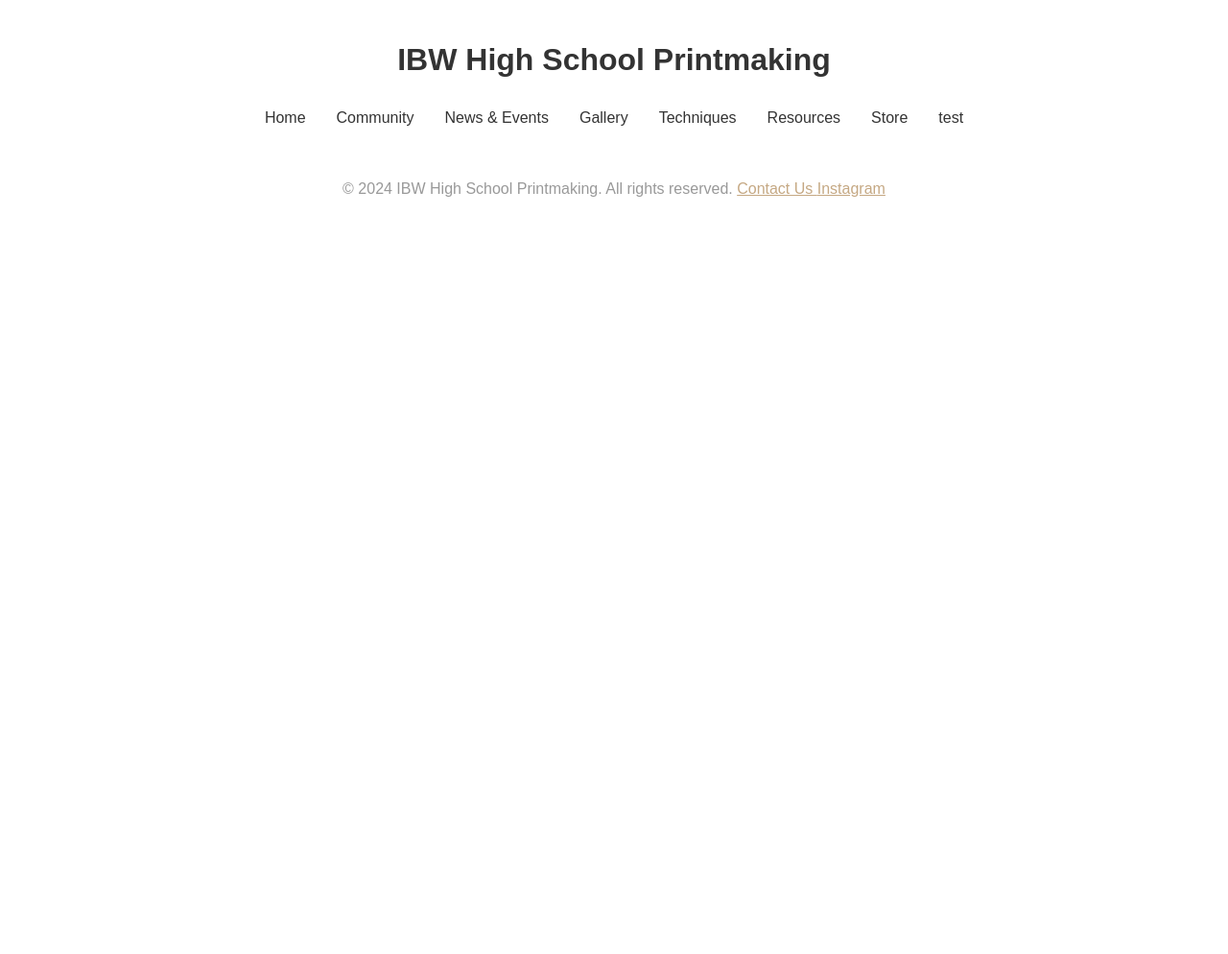
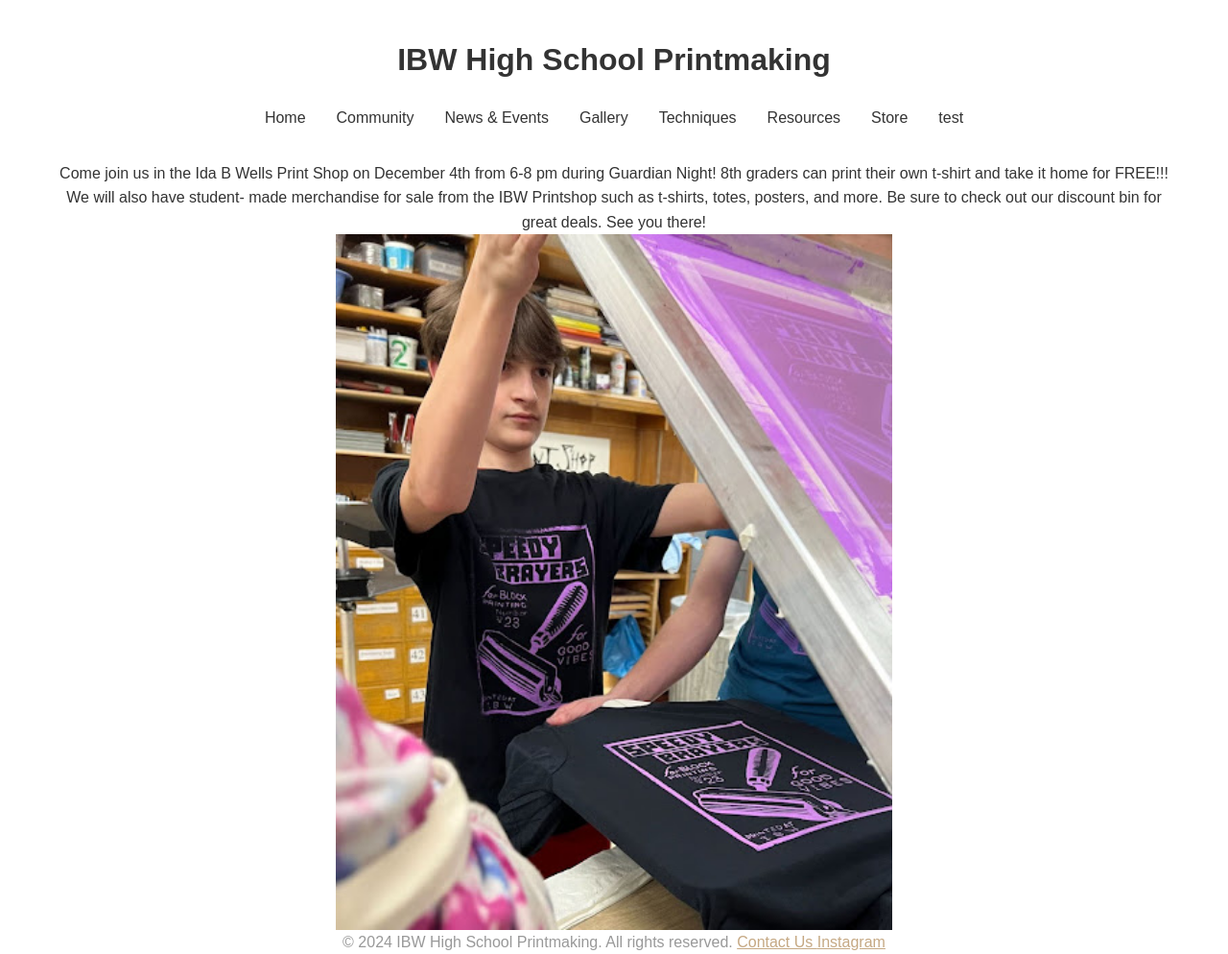
Before and after one commit to IBWPrintmaking/IBWPrintmaking.github.io, a Jekyll site: the page built from news.html, in a window 1280 px wide. Shown: the whole page at 96% size. Built offline with Jekyll 4.4.1, drawn with Linux system fonts in a browser that asks for light colours; before the commit the page ends 900 px from its top, so only the background shows below that.

Commit message:
Update news.html

```diff
--- a/news.html
+++ b/news.html
@@ -8,15 +8,10 @@ title: News
     <link rel="slyle" href="styles.css">
 </head>
 <body>
-    <!--<h1>Latest Posts</h1>-->
+    <div class="bodytext">
+        Come join us in the Ida B Wells Print Shop on December 4th from 6-8 pm during Guardian Night! 8th graders can print their own t-shirt and take it home for FREE!!! We will also have student- made merchandise for sale from the IBW Printshop such as t-shirts, totes, posters, and more. Be sure to check out our discount bin for great deals. See you there!
+    </div>
 
-  <ul class="post-list">
-    {% for post in site.posts %}
-     <li>
-        <h2><a href="{{ post.url | relative_url }}">{{ post.title }}</a></h2>
-        <p class="post-meta">{{ post.date | date: "%B %-d, %Y" }}</p>
-        {{ post.excerpt }}
-      </li>
-    {% endfor %}
-  </ul>
+    <img src="assets/gallery-images/livescreenprinting.jpg" alt="alternatetext"class="center">
+
 </body>
```
